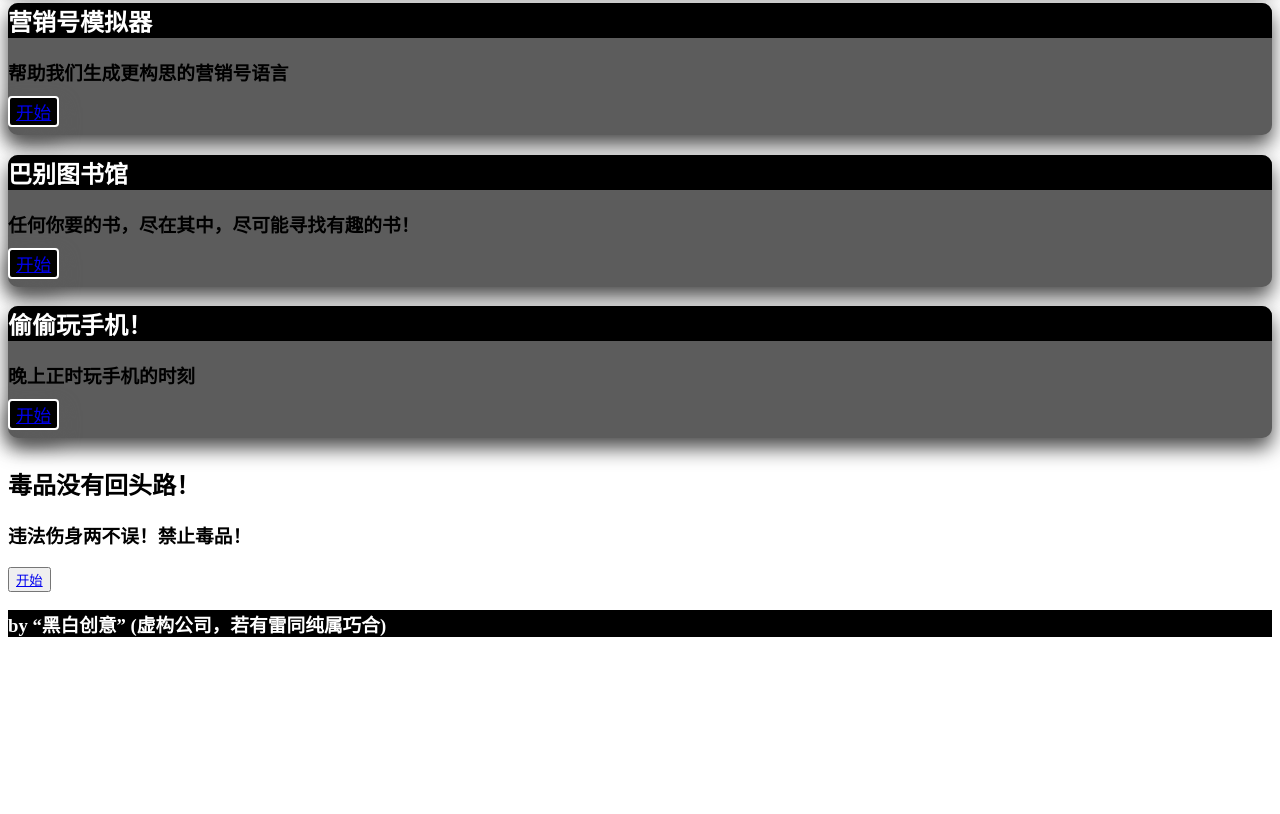
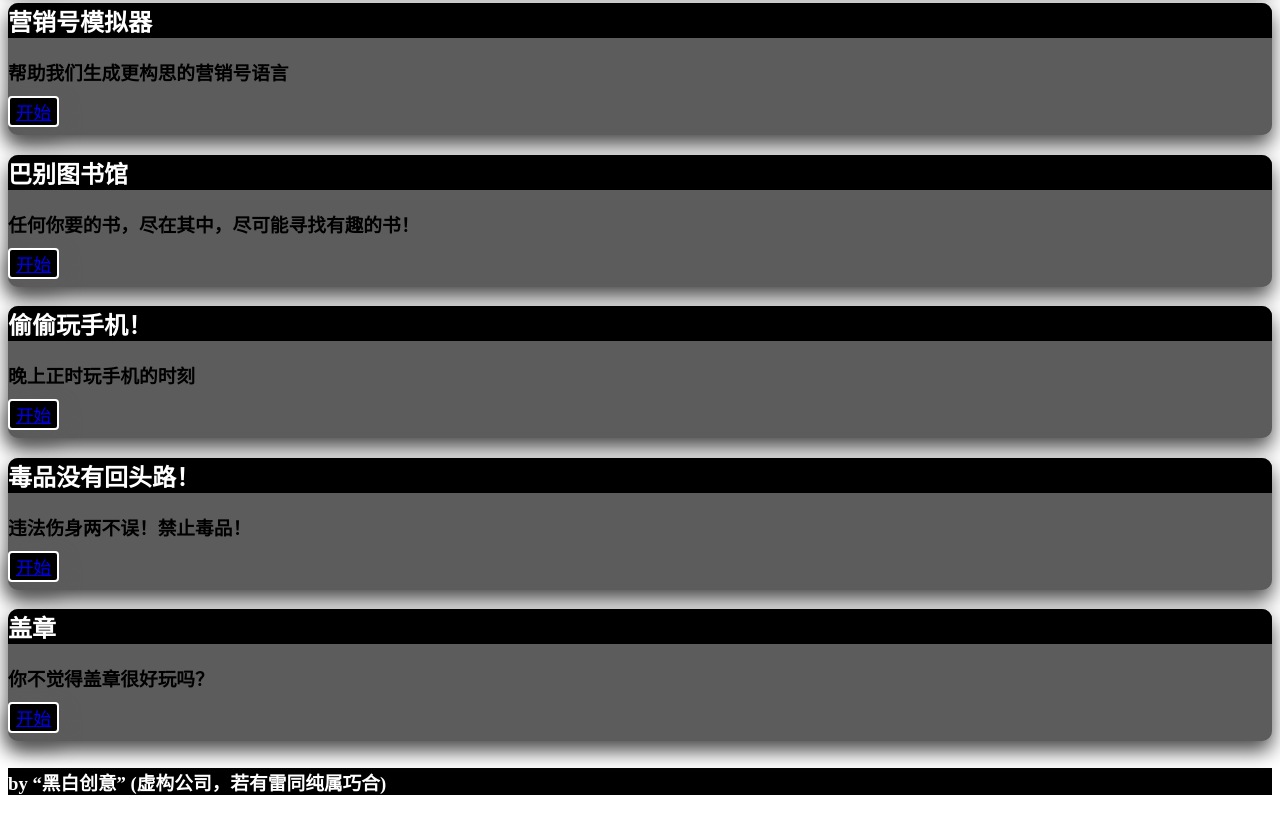
Before and after one commit to 1qwq2awa/1qwq2awa.github.io, a plain HTML site: page index.html in a window 1280 px wide. Shown: the part 424-1238 px from the top of the page. Before the commit the page ends 1080 px from the top, so only its background shows below. Drawn offline with Linux system fonts and the light colour scheme.

Commit message:
Add '盖章' section to index.html
Added a new section for '盖章' with a button to start.

```diff
--- a/index.html
+++ b/index.html
@@ -53,10 +53,16 @@
             <button class="ftx_4"><a href="5.html">开始</a>
             </button>
         </section>
-        <section class="end5">
-            <h2 class="end5a">毒品没有回头路！</h2>
+        <section class="end4">
+            <h2 class="end4a">毒品没有回头路！</h2>
             <h3>违法伤身两不误！禁止毒品！</h3>
-            <button class="ftx_5"><a href="6.html">开始</a>
+            <button class="ftx_4"><a href="6.html">开始</a>
+            </button>
+        </section>
+                <section class="end4">
+            <h2 class="end4a">盖章</h2>
+            <h3>你不觉得盖章很好玩吗？</h3>
+            <button class="ftx_4"><a href="7.html">开始</a>
             </button>
         </section>
     </main>
```
